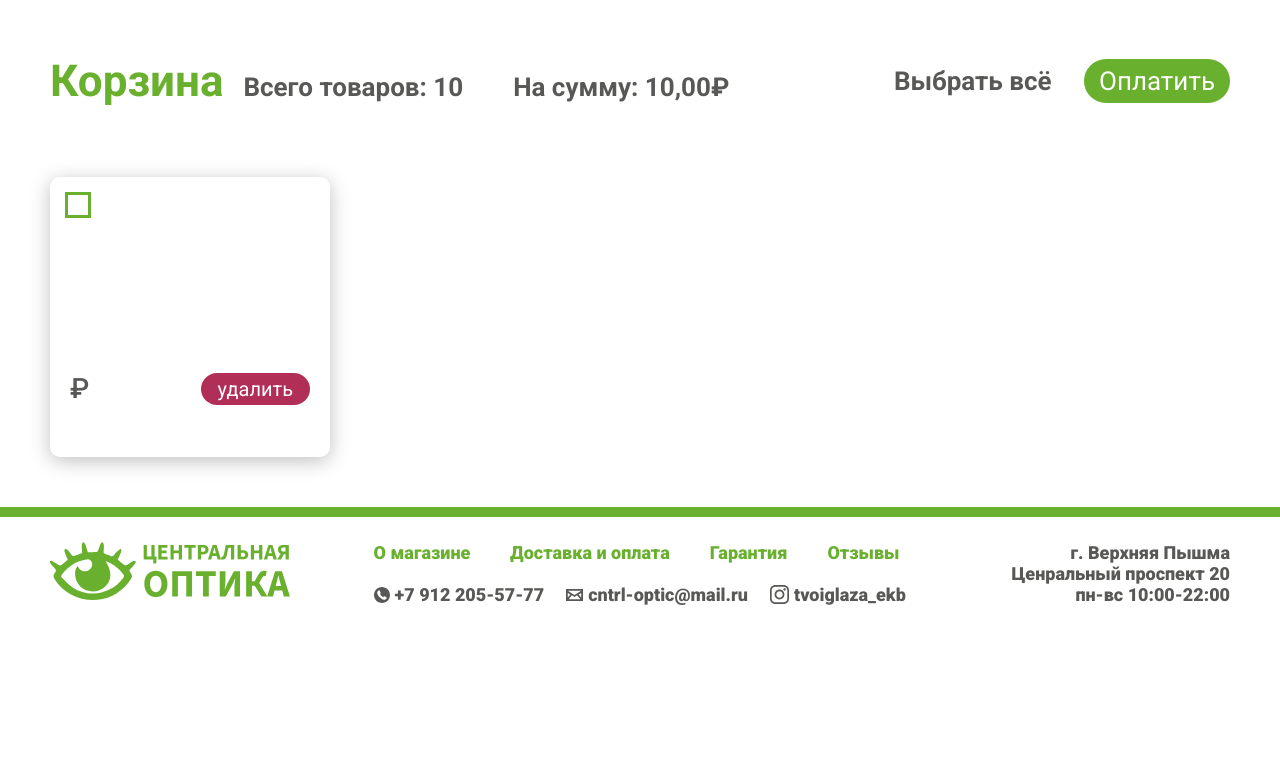
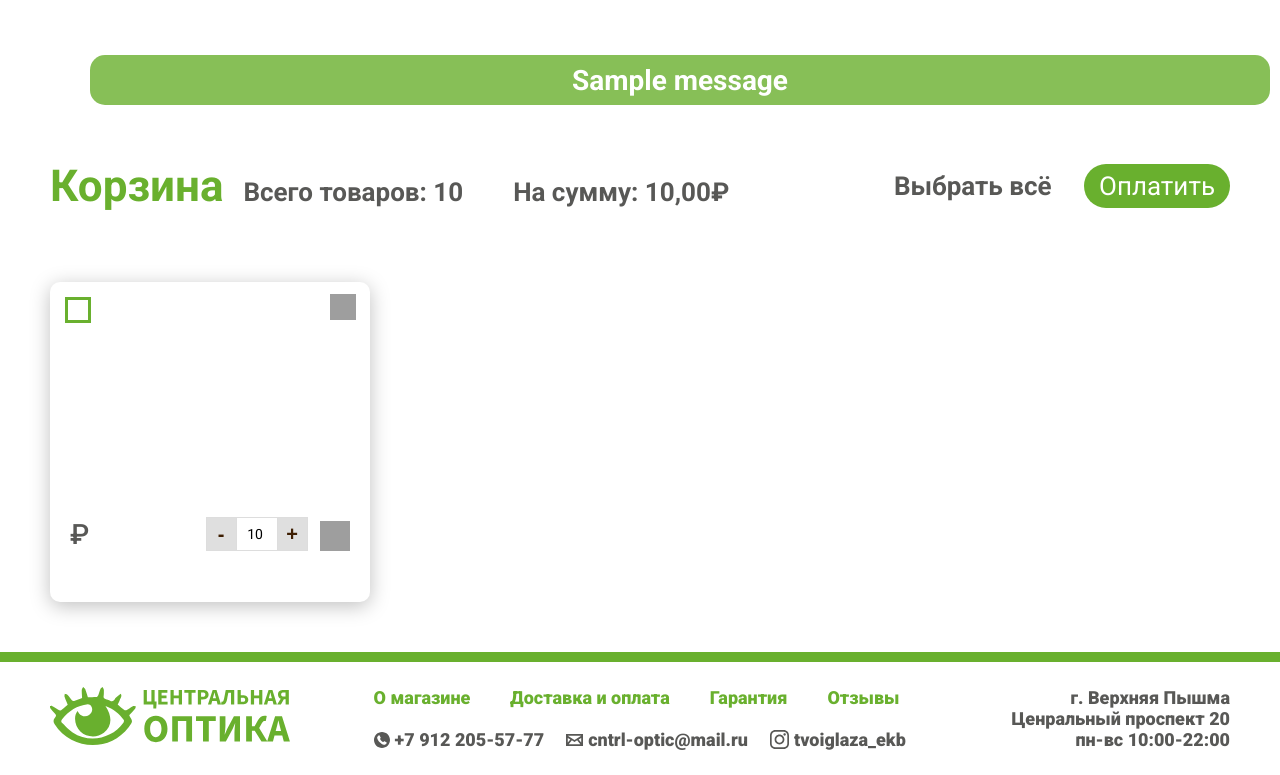
Before and after one commit to creaexo/glasses, a Django app: page /cart/ in a window 1280 px wide. Shown: the part 213-988 px from the top of the page. Before the commit the page ends 818 px from the top, so only its background shows below. Run offline with Django 4.2, Linux system fonts and the light colour scheme; tables that the repository leaves empty hold one stand-in row (values such as "Sample post"); one stand-in notice (Sample message) is shown; some libraries are stand-ins or nearby versions; grey boxes are pictures that could not be loaded.

Commit message:
добавлена связь шаблона продуктов с моделями

```diff
--- a/siteg/glasses/models.py
+++ b/siteg/glasses/models.py
@@ -220,7 +220,8 @@ class Product(models.Model):
     def __str__(self):
         return self.title
 
-
+    def get_model_name(self):
+        return self.__class__.__name__.lower()
 class Glasses(Product):
     glasses_size = models.ForeignKey('Glasses_size', on_delete=models.CASCADE, verbose_name="Размер очков")
     glasses_gender = models.ForeignKey('Glasses_gender', on_delete=models.CASCADE, verbose_name="Пол")
@@ -346,6 +347,7 @@ class CartProduct(models.Model):
     def save(self, *args, **kwargs):
         self.final_price = self.qty * self.content_object.price
         super().save(*args, **kwargs)
+
 #4 Cart
 
 class Cart(models.Model):
--- a/siteg/glasses/static/glasses/css/slider.css
+++ b/siteg/glasses/static/glasses/css/slider.css
@@ -1,5 +1,6 @@
 #slider_bl .wrapper {
     max-width: 100%;
+        max-height: 100%;
     margin: 1em auto;
     position: relative
 }
@@ -20,6 +21,7 @@
 }
 
 #slider_bl article img {
+    max-height: 100%;
     width: 100%
 }
 
@@ -113,6 +115,7 @@
 }
 
 #slider_bl .slider-wrapper {
+    max-height: 100%;
     width: 100%;
     overflow: hidden;
     border-radius: 5px;
--- a/siteg/glasses/static/glasses/css/style.css
+++ b/siteg/glasses/static/glasses/css/style.css
@@ -304,9 +304,19 @@ header nav a{
 
 
 .card{
-margin: 20px 20px ;
+    margin: 20px 20px ;
     height: 24rem;
     width: 24rem;
+    display: flex;
+    flex-direction: column;
+    align-items: flex-start;
+
+}
+
+.ccard{
+    margin: 20px 20px ;
+    height: 28rem;
+    width:28rem;
     display: flex;
     flex-direction: column;
     align-items: flex-start;
@@ -316,7 +326,7 @@ margin: 20px 20px ;
 .card h3, .card .h3{
     font-size: 1.8rem;
     font-weight: 500;
-
+    margin-top: 1rem;
 }
 .card p{
     font-size: 1.6rem;
@@ -338,7 +348,7 @@ margin: 20px 20px ;
 }
 
 .imgbox1{
-    height: 15rem;
+    height: 14rem;
     width: 24rem;
     display: flex;
     align-items: center;
@@ -355,6 +365,7 @@ margin: 20px 20px ;
 display: flex;
 justify-content: center;
 align-items: center;
+height: 35rem;
 }
 
 .imgbox3 img {
@@ -1145,6 +1156,19 @@ z-index: -1000;
     background-color: #69B02E;
 }
 
+.greq{
+    position: absolute;
+    margin: 1.15rem 0rem 0 28rem;
+    width: 2.6rem;
+    height: 2.6rem;
+}
+
+.im26{
+    width: 2.6rem;
+    height: 2.6rem;
+
+}
+
 .basket_product {
     margin-top: 2rem;
 }
@@ -1159,8 +1183,17 @@ z-index: -1000;
 }
 
 .imgbox2 {
-    height: 12rem;
+    height: 15rem;
     width: 24rem;
+    display: flex;
+    align-items: center;
+    margin-bottom: 1.5rem;
+    margin-top: 3rem;
+}
+
+.cimgbox2 {
+    height: 15rem;
+    width: 28rem;
     display: flex;
     align-items: center;
     margin-bottom: 1.5rem;
@@ -1287,6 +1320,64 @@ margin-left: 2rem;
 	height: 32px;
 	padding: 0;
 	margin: 0 0 0 42px;
+	background: #fff;
+	outline: none;
+	border: none;
+	width: 57px;
+	text-align: center;
+}
+/**/
+
+.number2 {
+	user-select: none;
+	position: relative;
+	text-align: left;
+	padding: 0;
+	width: 100px;
+	border: 1px solid #ddd;
+	display: inline-block;
+}
+.number2-minus, .number2-plus {
+	position: absolute;
+	top: 0;
+	width: 30px;
+	height: 32px;
+	line-height: 32px;
+	display: block;
+	background: #dfdfdf;
+	font-size: 20px;
+	font-weight: 600;
+	text-align: center;
+	font-family: arial;
+	color: #3e1e02;
+	text-decoration: none;
+    border: none;
+    cursor: pointer;
+}
+.number2-minus {
+	left: 0;
+	border-right: 1px solid #ddd;
+
+}
+.number2-plus {
+	right: 0;
+	border-left: 1px solid #ddd;
+
+}
+.number2-minus:hover, .number2-plus:hover {
+	background: #fffcfb;
+}
+.number2-minus:active, .number2-plus:active {
+	background: #e8e4e2;
+}
+.number2-text{
+	display: inline-block;
+	font-size: 14px;
+	color: #000;
+	line-height: 32px;
+	height: 32px;
+	padding: 0;
+	margin: 0 0 0 20px;
 	background: #fff;
 	outline: none;
 	border: none;
@@ -1420,3 +1511,43 @@ word-wrap: break-word;
     width: 118rem;
 word-wrap: break-word;
 }
+
+.sendsubmitc {
+background: transparent url(../img/okk.svg) no-repeat center top;
+    width: 3rem;
+    height: 3rem;
+margin-left: 1rem;
+background-size: cover;
+background-size:100% 100%;
+text-indent: -1000em;
+cursor: pointer;
+cursor: hand;
+border: 0;
+}
+
+.clicker {
+margin-top: 3rem:
+}
+
+.clicker p{
+  width:1180px;
+  height: 50px;
+  border-radius: 15px;
+  background: rgba(105, 176, 46, 0.8);
+  outline:none;
+
+  display: flex;
+  justify-content: center;
+  align-items: center;
+  font-weight: 700;
+font-size: 28px;
+color: #fff;
+margin-top: 3rem:
+  }
+
+.hid{
+  position: absolute;
+  left: 1150px;
+  top: -14px;
+  cursor:pointer;
+}
--- a/siteg/glasses/static/glasses/scripts/js.js
+++ b/siteg/glasses/static/glasses/scripts/js.js
@@ -8,8 +8,10 @@ plusBtn.onclick = function() {
 }
 minusBtn.onclick = function() {
   var qty = parseInt(numCount.value);
+      if (qty>1){
   qty = qty - 1;
   numCount.value = qty;
+  }
 }
 
 
@@ -19,10 +21,12 @@ $(document).ready(function() {
         if ($(this).attr("value") == "two_y") {
           $(".quiz1").show();
           $(".quiz2").hide();
+          $('#form_cart').push();
         }
         if ($(this).attr("value") == "one_y") {
           $(".quiz1").hide();
           $(".quiz2").show();
+          $('#form_cart').sisyphus();
         }
       });
   });
--- a/siteg/glasses/templates/glasses/base.html
+++ b/siteg/glasses/templates/glasses/base.html
@@ -91,10 +91,9 @@
         </div>
         <div class="center1">
             <div class="list">
+                {% for product in products_a %}
                 <!-- карточка товара-->
-                                {% for product in products_a %}
-                <!-- карточка товара-->
-                <a href="##">
+                <a href="{{ product.get_absolute_url }}">
                 <div class="card1" >
                     <div class="card">
 
@@ -119,6 +118,7 @@
                     </div>
                 </div>
                 </a>
+                <!-- карточка товара-->
                 {% endfor %}
             </div>
         </div>
@@ -135,7 +135,7 @@
             <div class="list">
                 {% for product in products_g %}
                 <!-- карточка товара-->
-                <a href="##">
+                <a href="{{ product.get_absolute_url }}">
                 <div class="card1" >
                     <div class="card">
 
@@ -177,9 +177,9 @@
         </div>
         <div class="center1">
             <div class="list">
-                                {% for product in products_l %}
+                {% for product in products_l %}
                 <!-- карточка товара-->
-                <a href="##">
+                <a href="{{ product.get_absolute_url }}">
                 <div class="card1" >
                     <div class="card">
 
@@ -204,6 +204,7 @@
                     </div>
                 </div>
                 </a>
+                <!-- карточка товара-->
                 {% endfor %}
 
 
--- a/siteg/glasses/templates/glasses/cart.html
+++ b/siteg/glasses/templates/glasses/cart.html
@@ -3,7 +3,18 @@
 {% load static %}
 {% block content %}
 
-    <form method="post" class="uu fdwn">
+    <div class="uu fdwn" id="form_cart">
+        {% if messages %}
+    {% for message in messages %}
+        <div class="up">
+
+
+        <div class="clicker" id="clicker">
+            <p>{{ message }}</p>
+        </div>
+                    </div>
+    {% endfor %}
+{% endif %}
         <section class="up">
 
             <div class="basket_lup basket_up">
@@ -24,25 +35,42 @@
 
                 <input type="checkbox" id="{{ item.content_object.pk }}">
                 <span class="square gre"></span>
-                <span class="card">
-                    <div class="imgbox2">
+                <a href="{% url 'delete_from_cart' ct_model=item.content_object.get_model_name slug=item.content_object.slug %}" class="greq">
+                    <img src="{% static '/glasses/img/del.svg' %}" alt="" class="im26">
+                </a>
+                <span class="card ccard">
+                    <div class="imgbox2 cimgbox2">
                         {% if item.content_object.image1 != None  %}
                         <img src="{{ item.content_object.image1.url }}" alt="">
                         {% else %}
                         <img src="{% static '/glasses/img/g1.jpg' %}" alt="">
                         {% endif %}
                     </div>
+
                     <h3>{{ item.content_object.title }}</h3>
+
+
                     <div class="down_card3">
                         <p>{{ item.content_object.price }}₽</p>
-                        <a href="#">
-                            удалить
-                        </a>
+                    <div class="qch">
+
+                        <div class="number2" data-step="1" data-min="1" data-max="100">
+                            <form action="{% url 'change_qty' ct_model=item.content_object.get_model_name slug=item.content_object.slug %}" class="qch" id="qty_f" method="post">
+                                                        {% csrf_token %}
+                                <input type="number" step="1" min="1" max="100" id="num_count" name="quantity" value="{{ item.qty }}" title="Qty" class="number2-text">
+                            </form>
+                        <input type="button" value="-" id="button_minus" class="number2-minus bmj">
+                        <input type="button" value="+" id="button_plus" class="number2-plus bmj">
+
+
+                    </div>
+                         <input type="submit" class="sendsubmitc" name="qty" form="qty_f">
+                    </div>
                     </div>
                 </span>
             </label>
             {% endfor %}
 
         </ul>
-    </form>
+    </div>
 {% endblock content %}
--- a/siteg/glasses/urls.py
+++ b/siteg/glasses/urls.py
@@ -14,4 +14,6 @@ urlpatterns = [
     path('category/<str:slug>/', CategoryDetailView.as_view(), name='category_detail'),
     path('cart/', CartView.as_view(), name='cart'),
     path('add-to-cart/<str:ct_model>/<str:slug>/', AddToCartView.as_view(), name='add_to_cart'),
+    path('remove-from-cart/<str:ct_model>/<str:slug>/', DeleteFromCartView.as_view(), name='delete_from_cart'),
+    path('change_qty/<str:ct_model>/<str:slug>/', ChangeQTYView.as_view(), name='change_qty'),
 ]
--- a/siteg/glasses/views.py
+++ b/siteg/glasses/views.py
@@ -9,6 +9,7 @@ from .models import *
 from django.views.generic import DetailView, View
 from .mixins import *
 from django.contrib.contenttypes.models import ContentType
+from django.contrib import messages
 class ProductDetailView(CartMixin, CategoryDetailMixin, DetailView):
 
     CT_MODEL_MODEL_CLASS = {
@@ -28,6 +29,7 @@ class ProductDetailView(CartMixin, CategoryDetailMixin, DetailView):
     def get_context_data(self, **kwargs):
         context = super().get_context_data(**kwargs)
         context['ct_model'] = self.model._meta.model_name
+        context['cart'] = self.cart
         return context
 
 class CategoryDetailView(CartMixin, CategoryDetailMixin, DetailView):
@@ -38,19 +40,57 @@ class CategoryDetailView(CartMixin, CategoryDetailMixin, DetailView):
     template_name = 'glasses/category_detail.html'
     slug_url_kwarg = 'slug'
 
-
+    def get_context_data(self, **kwargs):
+        context = super().get_context_data(**kwargs)
+        context['cart'] = self.cart
+        return context
 class AddToCartView(CartMixin, View):
 
     def get(self, request, *args, **kwargs):
         ct_model, product_slug = kwargs.get('ct_model'), kwargs.get('slug')
         content_type = ContentType.objects.get(model=ct_model)
         product = content_type.model_class().objects.get(slug=product_slug)
+        quantity = request.GET.get("quantity")
         cart_product, created = CartProduct.objects.get_or_create(
-            user=self.cart.owner, cart=self.cart, content_type=content_type, object_id=product.id
+            user=self.cart.owner, cart=self.cart, content_type=content_type, qty=int(quantity), object_id=product.id
         )
+        print(f"quantity = {quantity}")
         if created:
             self.cart.products.add(cart_product)
         self.cart.save()
+        messages.add_message(request, messages.INFO, "Товар добавленв корзину")
+        return HttpResponseRedirect('/cart/')
+
+class DeleteFromCartView(CartMixin, View):
+    def get(self, request, *args, **kwargs):
+        ct_model, product_slug = kwargs.get('ct_model'), kwargs.get('slug')
+        content_type = ContentType.objects.get(model=ct_model)
+        product = content_type.model_class().objects.get(slug=product_slug)
+        cart_product = CartProduct.objects.get(
+            user=self.cart.owner, cart=self.cart, content_type=content_type, object_id=product.id
+        )
+        self.cart.products.remove(cart_product)
+        cart_product.delete()
+        self.cart.save()
+        #recalc_cart(self.cart)
+        messages.add_message(request, messages.INFO, "Товар успешно удален")
+        return HttpResponseRedirect('/cart/')
+
+class ChangeQTYView(CartMixin, View):
+
+    def post(self, request, *args, **kwargs):
+        ct_model, product_slug = kwargs.get('ct_model'), kwargs.get('slug')
+        content_type = ContentType.objects.get(model=ct_model)
+        product = content_type.model_class().objects.get(slug=product_slug)
+        cart_product = CartProduct.objects.get(
+            user=self.cart.owner, cart=self.cart, content_type=content_type, object_id=product.id
+        )
+        qty = int(request.POST.get('quantity'))
+        cart_product.qty = qty
+        cart_product.save()
+        self.cart.save()
+        messages.add_message(request, messages.INFO, "Кол-во успешно изменено")
+        print(request.POST)
         return HttpResponseRedirect('/cart/')
 class BaseView(CartMixin, View):
     def get(self, request, *args, **kwargs):
```
Also changed, not shown: siteg/glasses/mixins.py (+14 -0 lines), siteg/glasses/templates/glasses/category_detail.html (+17 -7 lines), siteg/glasses/templates/glasses/product.html (+4 -4 lines).
